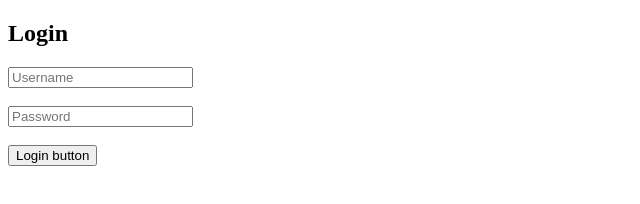
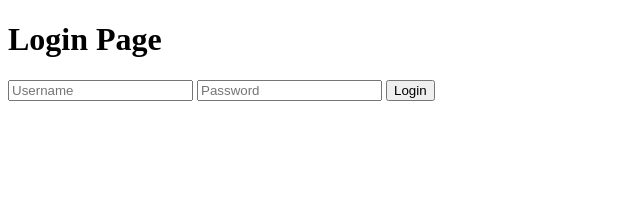
Before and after one commit to Thacbellia/Login, a plain HTML site: page login.html in a window 1280 px wide. Shown: the whole page, without its empty margins (0-640 px from the left). Drawn offline with Linux system fonts and the light colour scheme.

```diff
--- a/login.html
+++ b/login.html
@@ -4,31 +4,9 @@
   <title>Login</title>
 </head>
 <body>
-
-  <h2>Login</h2>
-
-  <form onsubmit="login(event)">
-    <input type="text" id="username" placeholder="Username" required><br><br>
-    <input type="password" id="password" placeholder="Password" required><br><br>
-    <button type="submit">Login button</button>
-  </form>
-
-  <p id="message"></p>
-
-  <script>
-    function login(event) {
-      event.preventDefault();
-
-      const username = document.getElementById("username").value;
-      const password = document.getElementById("password").value;
-
-      if(username === "admin" && password === "1234") {
-        document.getElementById("message").innerText = "Login successful!";
-      } else {
-        document.getElementById("message").innerText = "Invalid credentials!";
-      }
-    }
-  </script>
-
+  <h1>Login Page</h1>
+  <input type="text" placeholder="Username" />
+  <input type="password" placeholder="Password" />
+  <button>Login</button>
 </body>
 </html>
```
